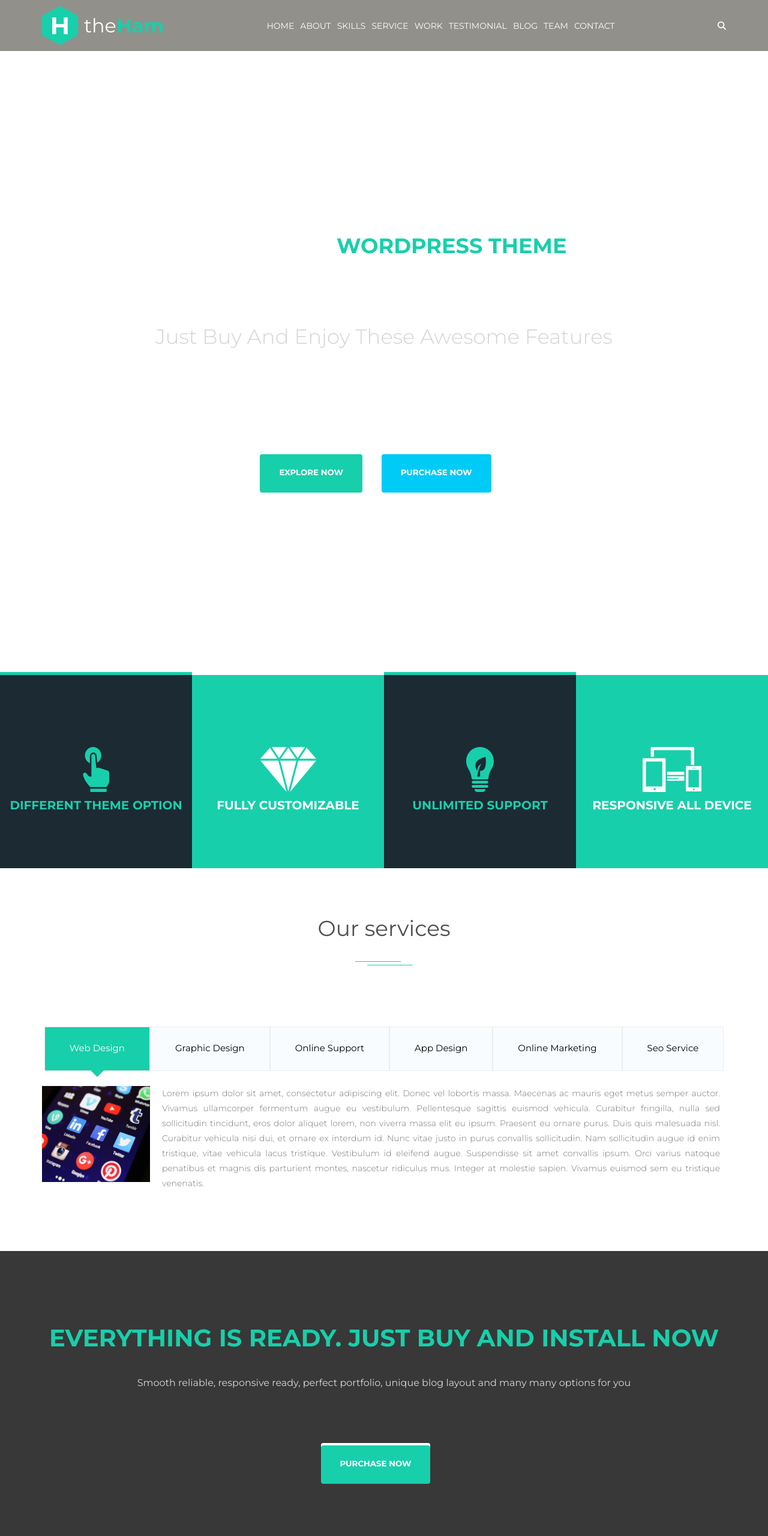
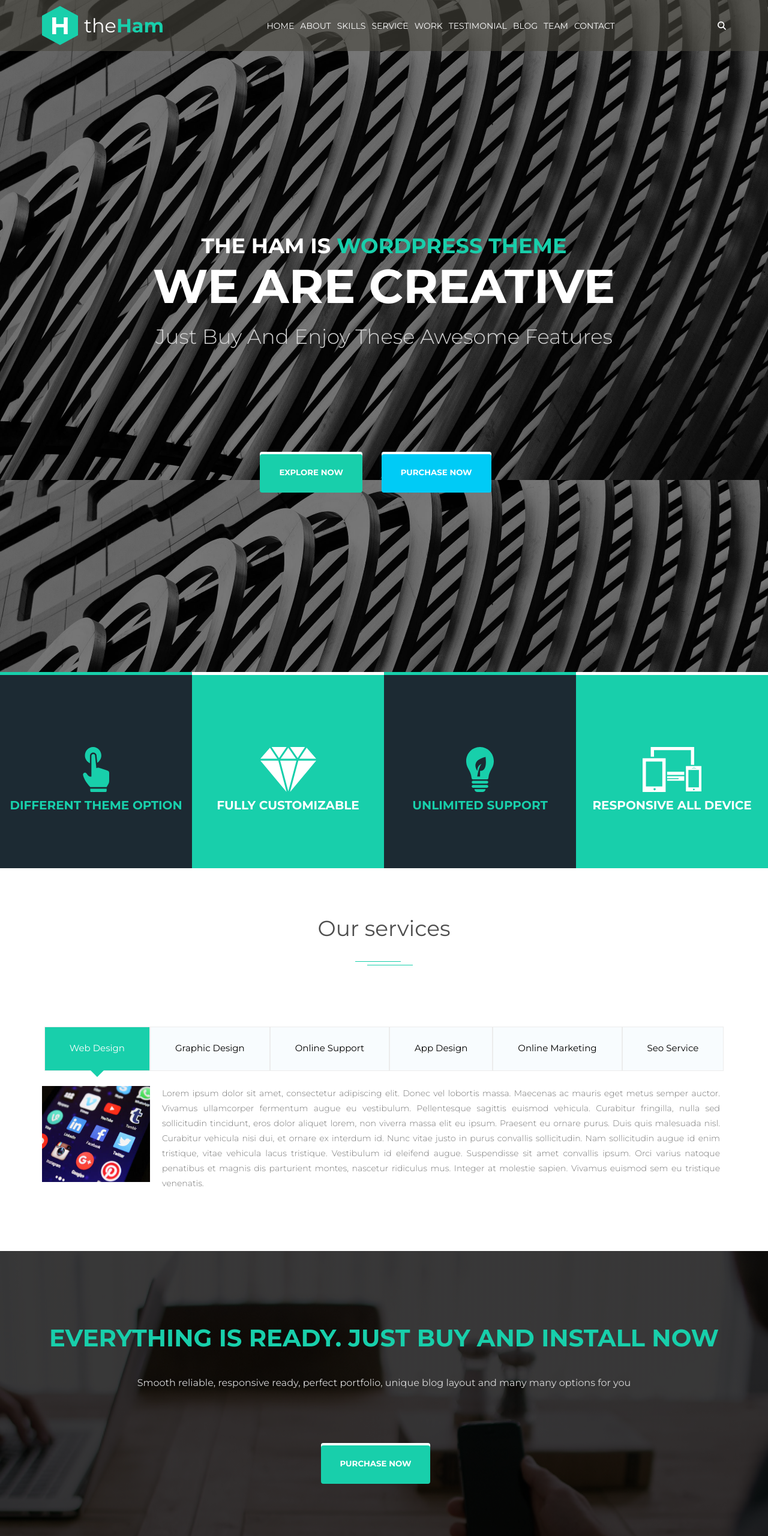
Before and after one commit to ShafranTheCoder/Step1_Ham, a plain HTML site: page index.html in a window 1280 px wide. Shown: the top 2560 px of the page at 60% size. Drawn offline with nearby package versions, Linux system fonts and the light colour scheme.

Commit message:
good changes

```diff
--- a/assets/css/style.css
+++ b/assets/css/style.css
@@ -10,7 +10,7 @@ body {
 .main-section {
   position: relative;
   height: 1120px;
-  background-image: url("./img/Sectionsbackground/section1.jpg");
+  background-image: url("../img/Sectionsbackground/section1.jpg");
   background-repeat: no-repeat;
   background-position: center;
   background-size: cover;
@@ -301,7 +301,7 @@ body {
 /* INSTALL SECTION */
 .install {
   text-align: center;
-  background: linear-gradient(rgba(0, 0, 0, 0.78), rgba(0, 0, 0, 0.78)), url("./img/Sectionsbackground/section2.jpg");
+  background: linear-gradient(rgba(0, 0, 0, 0.78), rgba(0, 0, 0, 0.78)), url("../img/Sectionsbackground/section2.jpg");
   background-repeat: no-repeat;
   background-position: center top;
   background-size: cover;
@@ -535,7 +535,7 @@ body {
 .review {
   text-align: center;
   padding: 100px 0;
-  background: linear-gradient(rgba(0, 0, 0, 0.2), rgba(0, 0, 0, 0.2)), url("./img/Sectionsbackground/section3.jpg");
+  background: linear-gradient(rgba(0, 0, 0, 0.2), rgba(0, 0, 0, 0.2)), url("../img/Sectionsbackground/section3.jpg");
   background-repeat: no-repeat;
   background-position: center top;
   background-size: cover;
```
